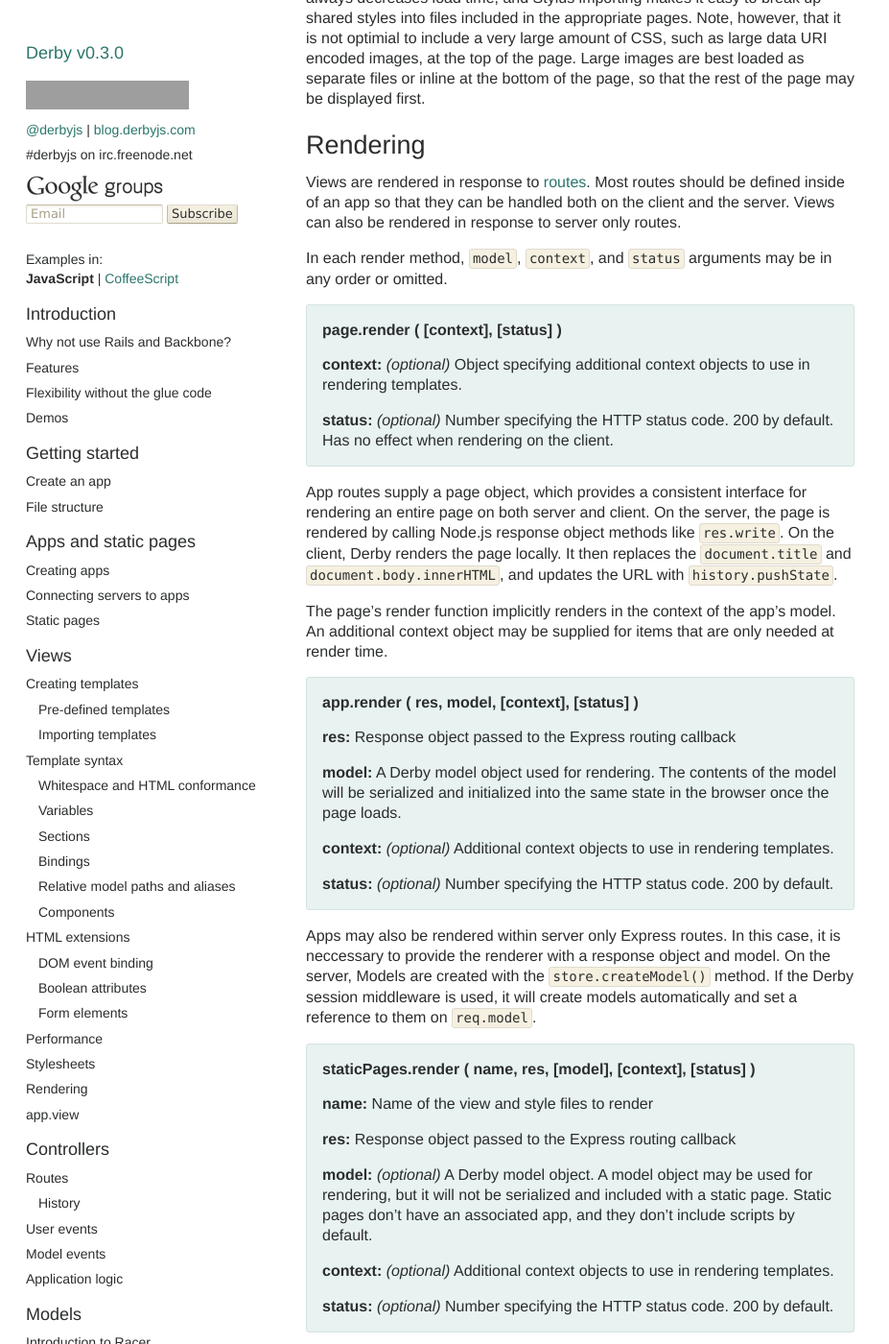
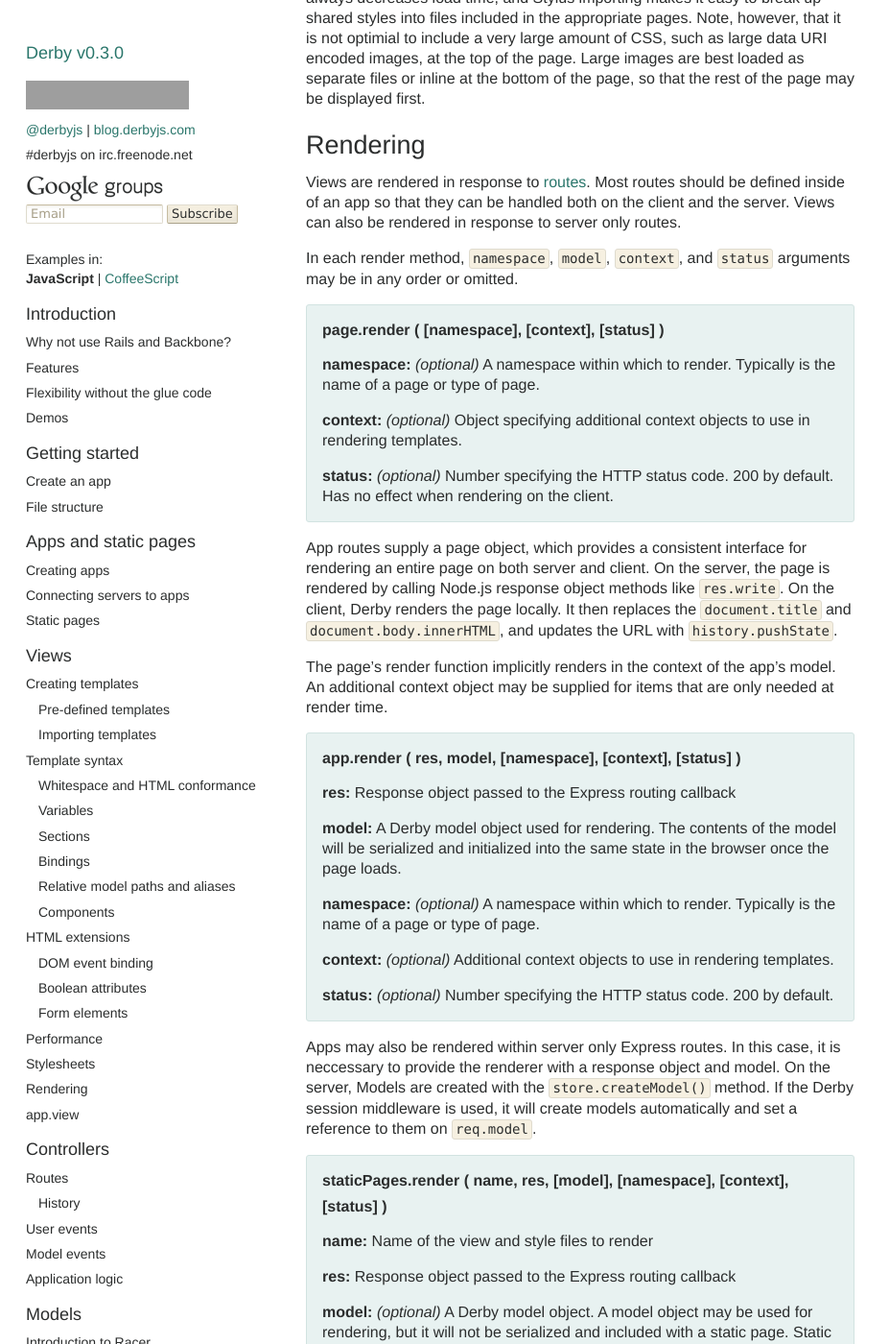
Before and after one commit to derbyjs/derby, a Jekyll site: the page built from index.md, in a window 1280 px wide and 1400 px high, scrolled down 25492 px. Shown: the whole window at 96% size, without its empty margins (0-927 px from the left). Built offline with Jekyll 4.4.1, drawn with Linux system fonts in a browser that asks for light colours; some of the changed text lies outside the part shown; grey boxes are pictures that could not be loaded.

Commit message:
fix render signature

```diff
--- a/index.md
+++ b/index.md
@@ -1344,9 +1344,11 @@ Derby includes compiled CSS at the top of each page. Inlining CSS almost always
 
 Views are rendered in response to [routes](#routes). Most routes should be defined inside of an app so that they can be handled both on the client and the server. Views can also be rendered in response to server only routes.
 
-In each render method, `model`, `context`, and `status` arguments may be in any order or omitted.
-
-> ### page.render` ( [context], [status] )`
+In each render method, `namespace`, `model`, `context`, and `status` arguments may be in any order or omitted.
+
+> ### page.render` ( [namespace], [context], [status] )`
+>
+> **namespace:** *(optional)* A namespace within which to render. Typically is the name of a page or type of page.
 >
 > **context:** *(optional)* Object specifying additional context objects to use in rendering templates.
 >
@@ -1356,25 +1358,29 @@ App routes supply a page object, which provides a consistent interface for rende
 
 The page's render function implicitly renders in the context of the app's model. An additional context object may be supplied for items that are only needed at render time.
 
-> ### app.render` ( res, model, [context], [status] )`
+> ### app.render` ( res, model, [namespace], [context], [status] )`
 >
 > **res:** Response object passed to the Express routing callback
 >
 > **model:** A Derby model object used for rendering. The contents of the model will be serialized and initialized into the same state in the browser once the page loads.
 >
+> **namespace:** *(optional)* A namespace within which to render. Typically is the name of a page or type of page.
+>
 > **context:** *(optional)* Additional context objects to use in rendering templates.
 >
 > **status:** *(optional)* Number specifying the HTTP status code. 200 by default.
 
 Apps may also be rendered within server only Express routes. In this case, it is neccessary to provide the renderer with a response object and model. On the server, Models are created with the `store.createModel()` method. If the Derby session middleware is used, it will create models automatically and set a reference to them on `req.model`.
 
-> ### staticPages.render` ( name, res, [model], [context], [status] )`
+> ### staticPages.render` ( name, res, [model], [namespace], [context], [status] )`
 >
 > **name:** Name of the view and style files to render
 >
 > **res:** Response object passed to the Express routing callback
 >
 > **model:** *(optional)* A Derby model object. A model object may be used for rendering, but it will not be serialized and included with a static page. Static pages don't have an associated app, and they don't include scripts by default.
+>
+> **namespace:** *(optional)* A namespace within which to render. Typically is the name of a page or type of page.
 >
 > **context:** *(optional)* Additional context objects to use in rendering templates.
 >
```
